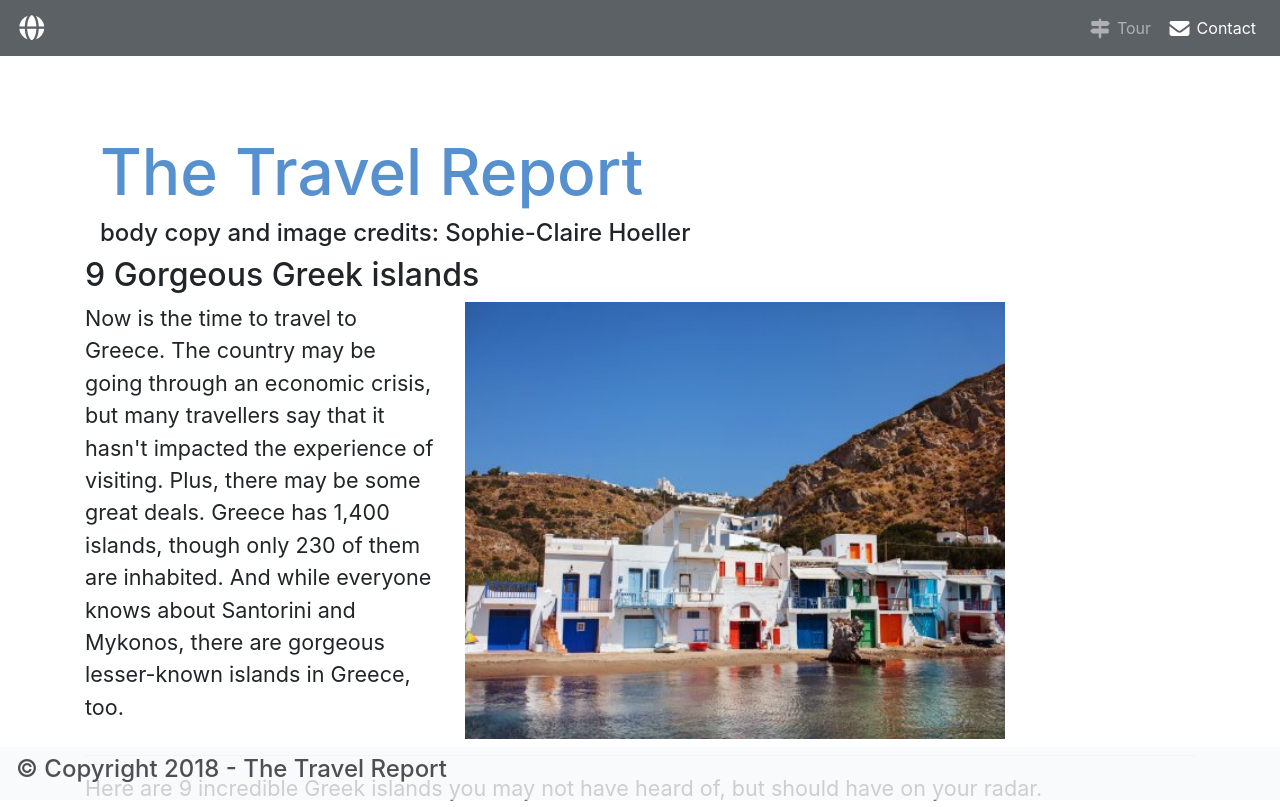
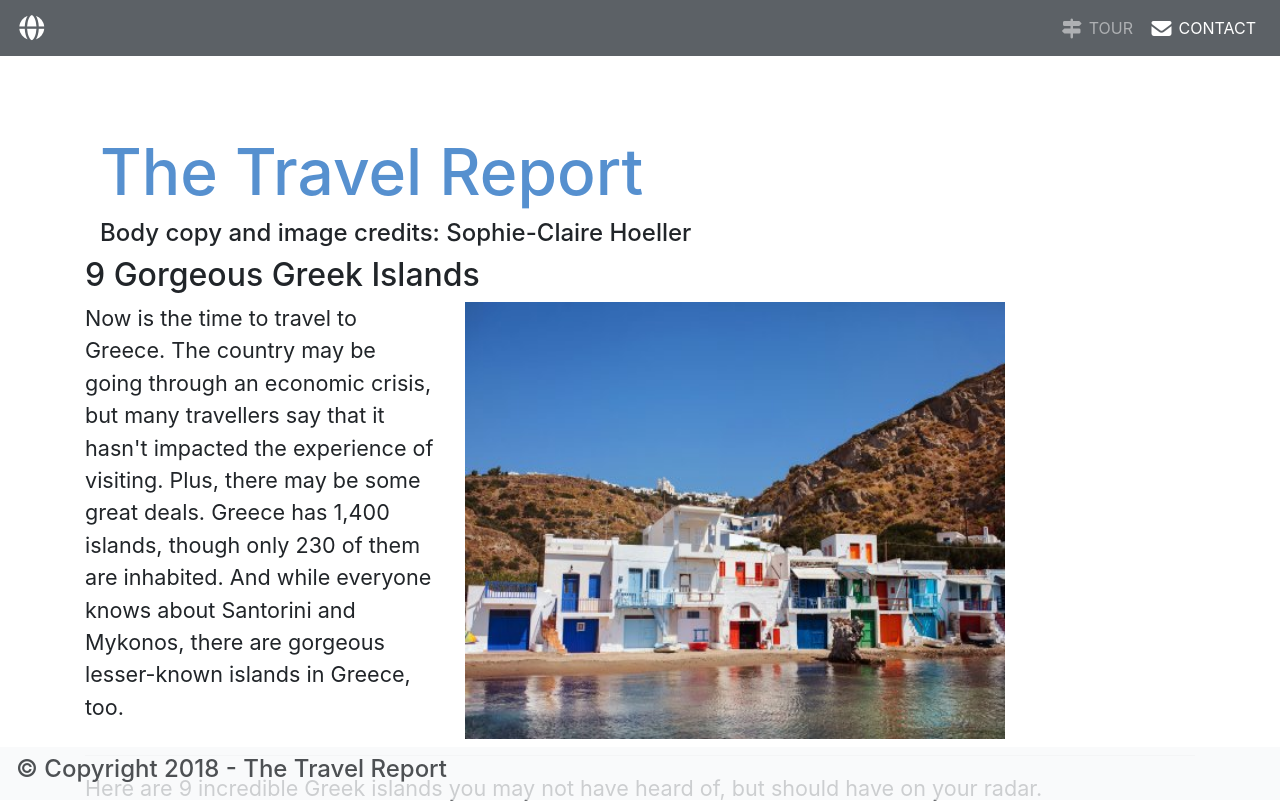
Before and after one commit to shankarsigdel/Single-page-portfolio, a plain HTML site: page index.html in a window 1280 px wide. Shown: the top 807 px of the page. Drawn offline with nearby package versions, Linux system fonts and the light colour scheme.

Commit message:
update app.css

```diff
--- a/Content/app.css
+++ b/Content/app.css
@@ -1,3 +1,10 @@
+     /*CSS Page
+      Mid-Term Exam
+      Author: Shankar Sigdel
+      Student ID: 301110925
+      CSS a Travel Report
+      Date:   2020-07-09*/
+
 /* custom syle sheet */
 
 .navbar {
@@ -21,3 +28,7 @@ article, section {
 #contactForm {
     margin-bottom: 4em;
 }
+
+html {
+    scroll-behavior: smooth;
+  }
--- a/Scripts/app.js
+++ b/Scripts/app.js
@@ -3,6 +3,7 @@
       Mid-Term Exam
       Author: Shankar Sigdel
       Student ID: 301110925
+      app.js a Travel Report
       Date:   2020-07-09
 */
 
@@ -27,31 +28,36 @@ document.getElementById("Ithaca").innerHTML="Most famous for being the home of O
 document.getElementById("Gavdos").innerHTML="Near the more well-known Crete, Gavdos is the most southern island in Greece — and the most southern spot in Europe discounting the Canaries. Only accessible by ferry, the remote island has only about 50 permanent residents, and can feel like your private playground. Local legend has it that the island was the home of goddess Calypso, who kept Odysseus prisoner here. Today, a favorite tourist activity is to visit the spot believed to be her cave. Be warned, you won't find any luxury hotels here. While the romantically under-developed, super laid back island has a number of rooms for rent, those are limited, as the real draw here for many is the free, seaside camping.";
 
 //Contact Section form data stored in variables
+      //First Name
       let fitstName=document.getElementById('firstName');
       document.getElementById('contactForm').addEventListener('submit', function (e){
       e.preventDefault();
       console.log(firstName.value);
 });
+      //Last Name
       let lastName=document.getElementById('lastName');
       document.getElementById('contactForm').addEventListener('submit', function (e){
       e.preventDefault();
       console.log(lastName.value);
 });
-    let contactNumber=document.getElementById('contactNumber');
+      //Contact Number
+      let contactNumber=document.getElementById('contactNumber');
       document.getElementById('contactForm').addEventListener('submit', function (e){
       e.preventDefault();
       console.log(contactNumber.value);
 });
-
+      // Email
       let email=document.getElementById('email');
       document.getElementById('contactForm').addEventListener('submit', function (e){
       e.preventDefault();
       console.log(email.value);
 });
+      // Short Message Here
       let shortMessage=document.getElementById('yourMessage');
       document.getElementById('contactForm').addEventListener('submit', function (e){
       e.preventDefault();
       console.log(shortMessage.value);
 });
 
+
 })();
--- a/index.html
+++ b/index.html
@@ -1,3 +1,10 @@
+      <!--HTML Page
+      Mid-Term Exam
+      Author: Shankar Sigdel
+      Student ID: 301110925
+      index.html a Travel Report
+      Date:   2020-07-09-->
+
 <!DOCTYPE html>
 <html lang="en">
 
@@ -26,11 +33,11 @@
             <ul class="navbar-nav ml-auto">
                 <li class="nav-item">
                     <a class="nav-link" href="#mainContent">
-                        <i class="fa fa-map-signs fa-lg"></i> Tour</a>
+                        <i class="fa fa-map-signs fa-lg"></i> TOUR</a>
                 </li>
                 <li class="nav-item">
                     <a class="nav-link" href="#contact">
-                        <i class="fa fa-envelope fa-lg"></i> Contact</a>
+                        <i class="fa fa-envelope fa-lg"></i> CONTACT</a>
                 </li>
             </ul>
 
@@ -40,9 +47,9 @@
     <!-- MAIN CONTENT SECTION -->
     <main class="container" id="mainContent">
         <h1 id="MainTitle" class="col-lg-offset-1 col-lg-10">The Travel Report</h1>
-        <h4 class="col-lg-offset-1 col-lg-10">body copy and image credits: Sophie-Claire Hoeller</h4>
+        <h4 class="col-lg-offset-1 col-lg-10">Body copy and image credits: Sophie-Claire Hoeller</h4>
         <article id="9Islands" class="row">
-            <h2 class="col-md-offset-1 col-md-10 col-xs-offset-1 col-xs-10">9 Gorgeous Greek islands</h2>
+            <h2 class="col-md-offset-1 col-md-10 col-xs-offset-1 col-xs-10">9 Gorgeous Greek Islands</h2>
             <p id="IntroParagraph" class="col-md-4 col-xs-offset-1 col-xs-10">
                 <!-- Inject your IntroParagraph here -->
 
@@ -146,7 +153,7 @@
 
                 <div class="panel panel-primary">
                     <div class="panel-heading">
-                        <h3 class="panel-title">Contact Us</h3>
+                        <h3 class="panel-title">CONTACT US</h3>
                     </div>
                     <div class="panel-body">
                         <form id="contactForm" class="form">
```
